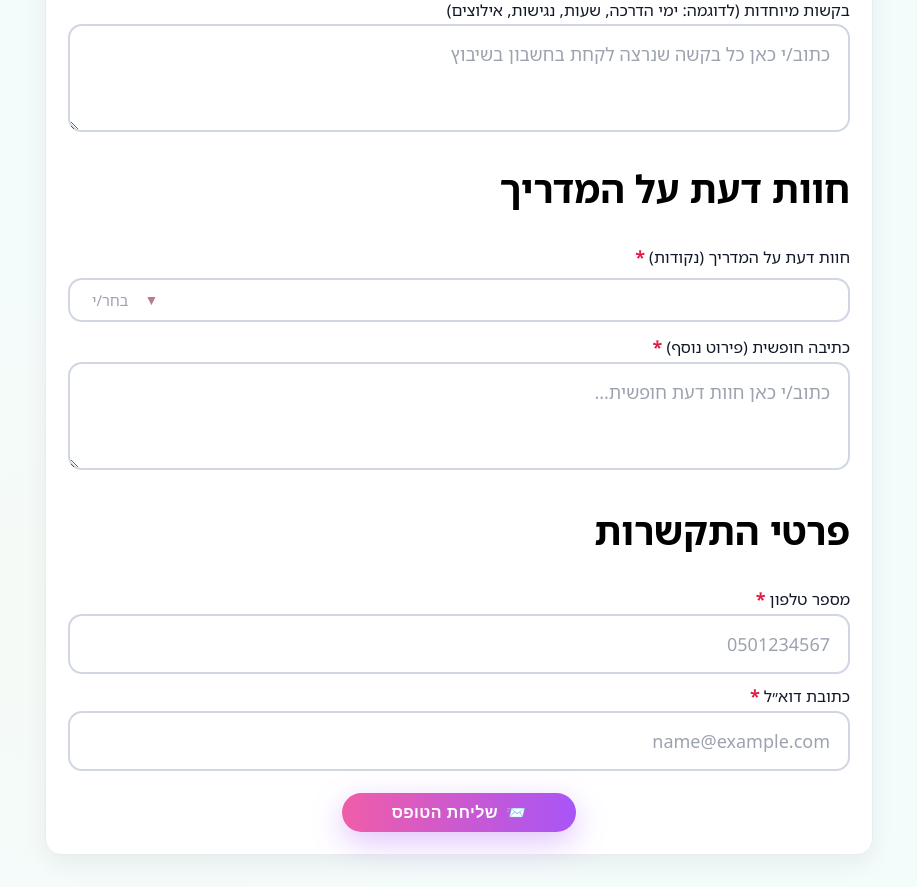
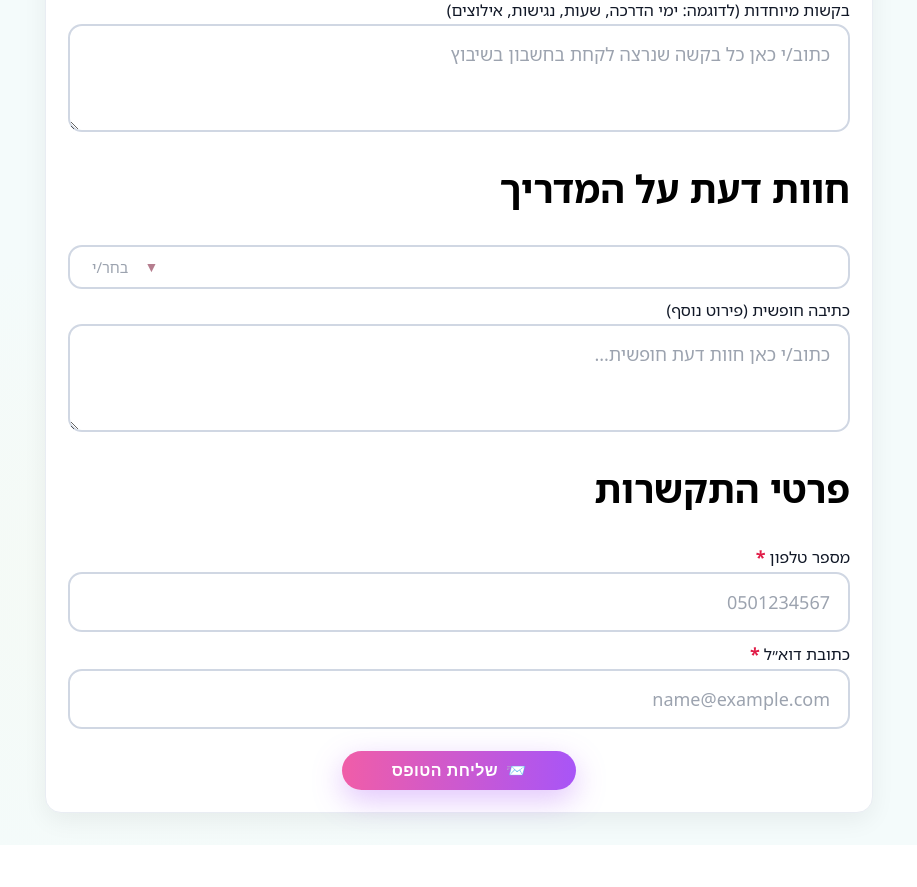
Before and after one commit to 1not2me/mentor-mapping-survey, a Flask app: page / in a window 1280 px wide. Shown: the part 1833-2720 px from the top of the page, without its empty margins (181-1098 px from the left). After the commit the page ends 2667 px from the top, so only its background shows below. Run offline with Flask 3, Linux system fonts and the light colour scheme.

Commit message:
Update index.html

```diff
--- a/templates/index.html
+++ b/templates/index.html
@@ -146,9 +146,6 @@
       <!-- חוות דעת על המדריך - MULTISELECT -->
       <section>
         <h2>חוות דעת על המדריך</h2>
-
-    <label class="required">
-    <span class="label-text">חוות דעת על המדריך (נקודות)</span>
 
         <!-- עטיפת הצ'יפים -->
         <div class="tag-ms" data-ms="mentor_feedback">
```
